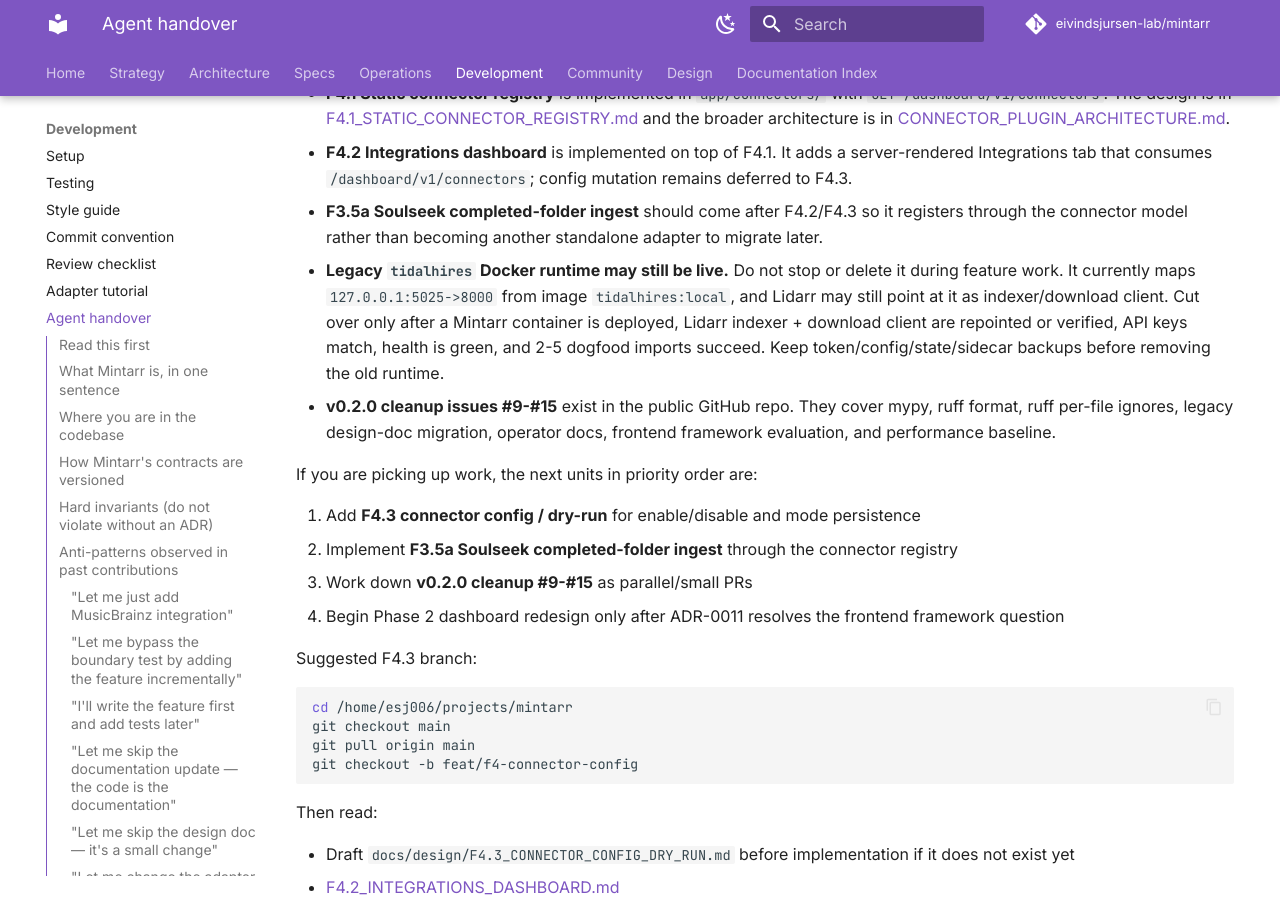
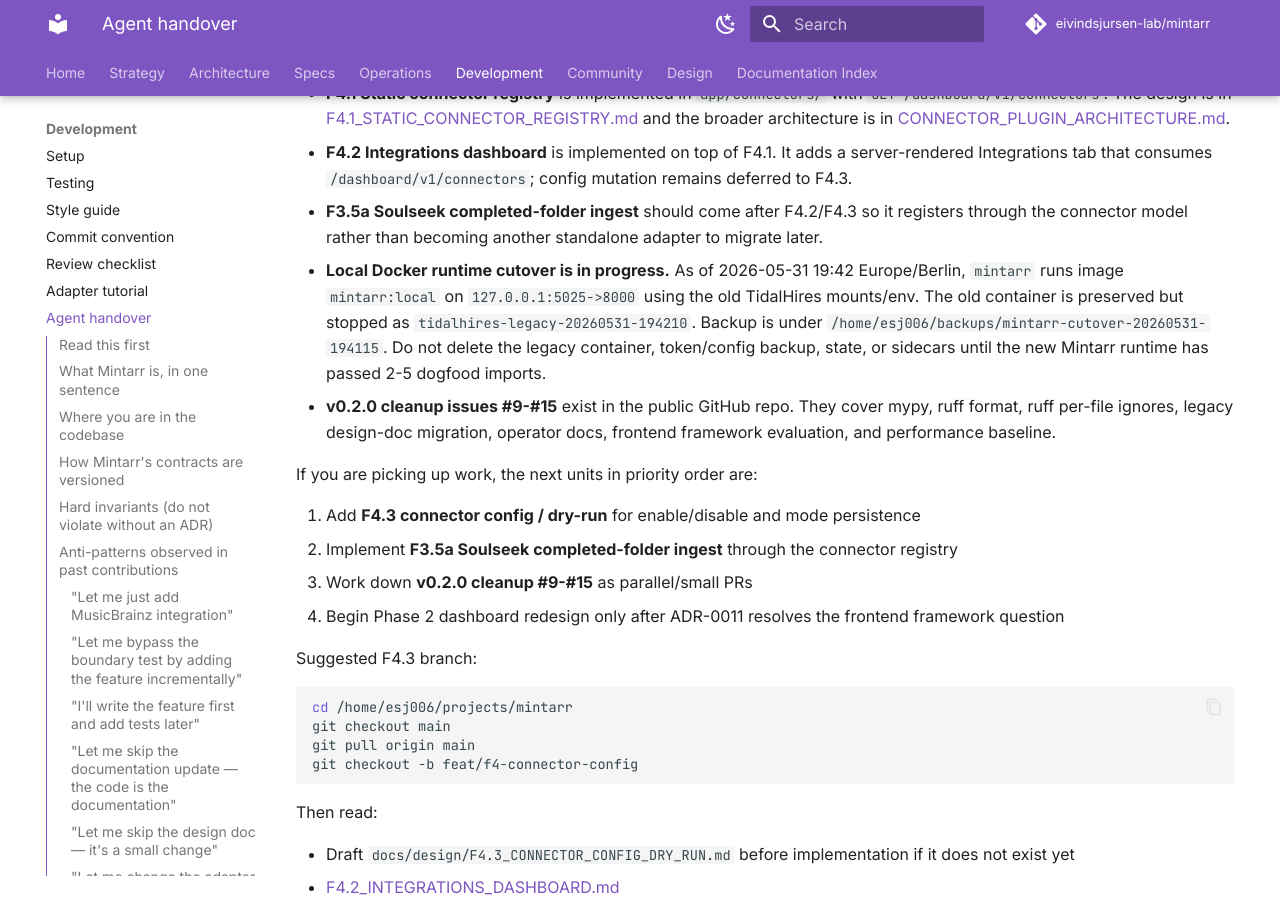
Before and after one commit to VectorOfDoubt/mintarr, an MkDocs documentation site: the page built from docs/development/AGENT_HANDOVER.md, in a window 1280 px wide and 900 px high, scrolled down 4018 px. Built offline with MkDocs 1.6.1 and Material for MkDocs 9.7.7, drawn with Linux system fonts in a browser that asks for light colours; comment, search, counter and statistics services are not loaded.

Commit message:
docs: record local mintarr cutover

```diff
--- a/docs/development/AGENT_HANDOVER.md
+++ b/docs/development/AGENT_HANDOVER.md
@@ -116,7 +116,7 @@
 - **F4.1 Static connector registry** is implemented in `app/connectors/` with `GET /dashboard/v1/connectors`. The design is in [F4.1_STATIC_CONNECTOR_REGISTRY.md](../design/F4.1_STATIC_CONNECTOR_REGISTRY.md) and the broader architecture is in [CONNECTOR_PLUGIN_ARCHITECTURE.md](../design/CONNECTOR_PLUGIN_ARCHITECTURE.md).
 - **F4.2 Integrations dashboard** is implemented on top of F4.1. It adds a server-rendered Integrations tab that consumes `/dashboard/v1/connectors`; config mutation remains deferred to F4.3.
 - **F3.5a Soulseek completed-folder ingest** should come after F4.2/F4.3 so it registers through the connector model rather than becoming another standalone adapter to migrate later.
-- **Legacy `tidalhires` Docker runtime may still be live.** Do not stop or delete it during feature work. It currently maps `127.0.0.1:5025->8000` from image `tidalhires:local`, and Lidarr may still point at it as indexer/download client. Cut over only after a Mintarr container is deployed, Lidarr indexer + download client are repointed or verified, API keys match, health is green, and 2-5 dogfood imports succeed. Keep token/config/state/sidecar backups before removing the old runtime.
+- **Local Docker runtime cutover is in progress.** As of 2026-05-31 19:42 Europe/Berlin, `mintarr` runs image `mintarr:local` on `127.0.0.1:5025->8000` using the old TidalHires mounts/env. The old container is preserved but stopped as `tidalhires-legacy-20260531-194210`. Backup is under `/home/esj006/backups/mintarr-cutover-20260531-194115`. Do not delete the legacy container, token/config backup, state, or sidecars until the new Mintarr runtime has passed 2-5 dogfood imports.
 - **v0.2.0 cleanup issues #9-#15** exist in the public GitHub repo. They cover mypy, ruff format, ruff per-file ignores, legacy design-doc migration, operator docs, frontend framework evaluation, and performance baseline.
 
 If you are picking up work, the next units in priority order are:
```
